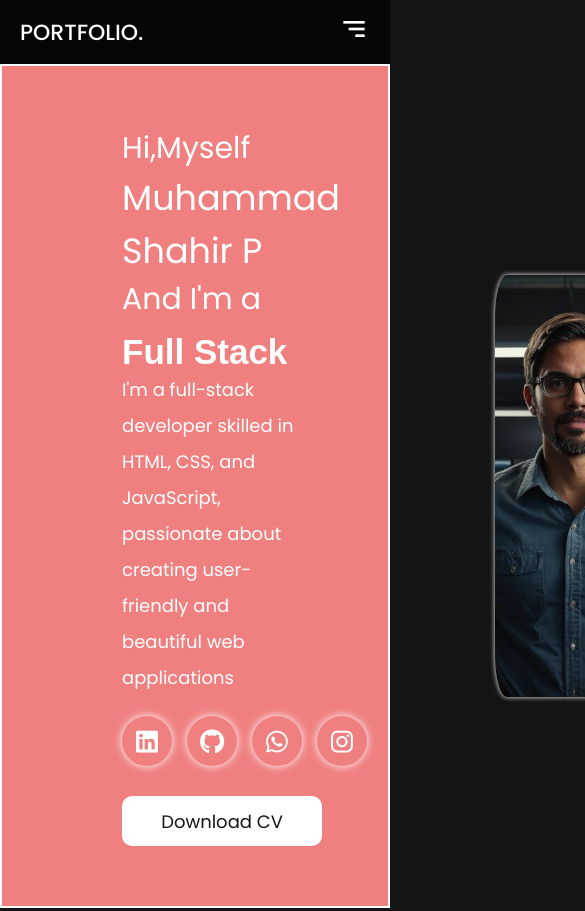
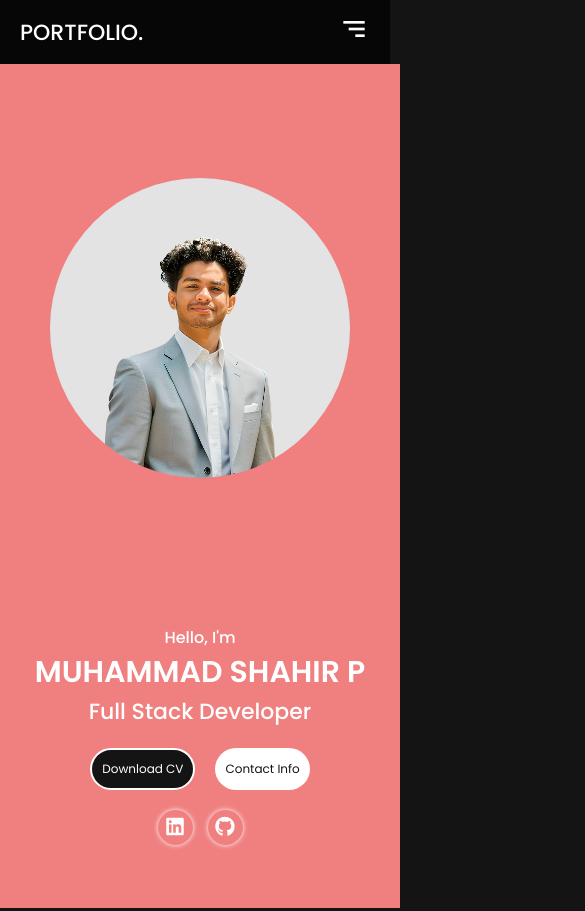
Before and after one commit to shahir-p/portfolio-new, a plain HTML site: page index.html in a window 390 px wide. Shown: the top 911 px of the page, 585 px wide, since content can reach past the window. Drawn offline with nearby package versions, Linux system fonts and the light colour scheme.

Commit message:
new model

```diff
--- a/index.html
+++ b/index.html
@@ -38,38 +38,49 @@
     </header>
 
     <section id="home" class="section home">
-
+        <div class="homeGrid">
+            <div class="imageDiv">
+                <div class="home-img">
+                </div>
+            </div>
+        </div>
+        <div class="homeGrid">
             <div class="home-content">
 
-                <p class="text">Hi,Myself</p>
-                <p id="name">Muhammad Shahir P</p>
+
+                <p class="text">Hello, I'm</p>
+                <p id="name">MUHAMMAD SHAHIR P</p>
                 <div class="developerName">
-                    <div class="textAuto text">And I'm a
-                        <!-- <span id="fullstack">Full Stack Developer</span> -->
-                        <div id="auto-typing"></div>
+                    <div class="textAuto text">
+                        <span id="fullstack">Full Stack Developer</span>
+                        <!-- <div id="auto-typing"></div> -->
                     </div>
                 </div>
 
-            <p id="homeAbout">
+                <!-- <p id="homeAbout">
             I'm a full-stack developer skilled in HTML, CSS, and JavaScript,<br>
-                passionate about creating user-friendly and beautiful web applications</p>
+            passionate about creating user-friendly and beautiful web applications</p> -->
+                <div class="connectButton">
+                    <a href="./img/MUHAMMAD SHAHIR P CV.pdf" class="button" id="button1">Download CV</a>
+                    <a id="button2" class="button" download>Contact Info</a>
+                </div>
                 <div class="social-media">
                     <a href="https://www.linkedin.com/feed/"> <button class="icon"><i id="i"
                                 class="fa-brands fa-linkedin"></i></button></a>
                     <a href="https://github.com/shahirMS7"><button class="icon"><i id="i"
                                 class="fa-brands fa-github"></i></button></a>
-                <a href="https://wa.me/919526718126"><button class="icon"><i id="i"
+                    <!-- <a href="https://wa.me/919526718126"><button class="icon"><i id="i"
                         class="fa-brands fa-whatsapp"></i></button></a>
             <a href="https://www.instagram.com/shahiir__/"><button class="icon"><i id="i"
-                            class="fa-brands fa-instagram"></i></button></a>
+                        class="fa-brands fa-instagram"></i></button></a> -->
                 </div>
-            <a href="./img/MUHAMMAD SHAHIR P CV.pdf" class="button" download>Download CV</a>
+            </div>
         </div>
 
-       <div class="imageDiv">
-            <div class="home-img">
-            </div>
-       </div>
+
+
+
+
 
 
 
--- a/styles.css
+++ b/styles.css
@@ -27,7 +27,7 @@ nav {
   width: 100%;
   height: 64px;
   background: rgba(0, 0, 0, 0.7);
-  padding: 10px 50px;
+  padding: 10px 100px;
   position: fixed;
   top: 0;
   left: 0;
@@ -77,8 +77,9 @@ nav ul li a:hover {
 
 /* Section styling */
 .section {
+  width: 100%;
   height: 95vh;
-  padding: 10px 50px;
+  padding: 10px 80px;
   margin-top: 64px;
 }
 
@@ -111,43 +112,94 @@ nav .close-icon {
 
 
 #home {
+  padding: 0px 200px;
+  display: grid;
+  grid-template-columns: repeat(2,1fr);
+  gap: 20px;
+  /* border: 2px solid white; */
+  align-items: center;
+  justify-content: center;
 
+}
+.homeGrid{
+  /* background-color: green;
+  border: 2px solid black; */
+  width: 100%;
+  height: 100%;
   display: flex;
-  gap: 200px;
-  border: 2px solid white;
+  justify-content: center;
   align-items: center;
-  justify-content: space-between;
+
+}
+.imageDiv {
+  display: flex;
+  justify-content: center;
+  margin-right: 50px;
+  /* width: 50vw; */
+  /* height: 50vh; */
+  /* background-color: green; */
 }
 
+.home-img {
+
+
+  width: 400px;
+  height: 400px;
+  text-align: center;
+  align-items: center;
+  /* margin-left: 30px; */
+  /* margin-top: 100px; */
+  border-radius: 360%;
+  /* border: 1px solid; */
+  /* box-shadow: 0px 0px 5px white; */
+  background-position: center;
+  background-image: url('./images/homebg.png');
+  background-size: cover;
+
+}
+
+.home-img img {
+  width: 100%;
+  height: 100%;
+
+}
+
+
 .home-content {
-  padding-left: 100px;
+  /* padding-left: 100px; */
   /* background-color:lightblue; */
   display: flex;
   flex-direction: column;
   justify-content: center;
-  width: 70vw;
+  align-items: center;
+  /* width: 50vw; */
 }
 
+
 .text {
-  font-size: 30px;
+  font-size: 18px;
+  font-weight: 500;
+}
+#name {
+  font-size: 35px;
+  font-weight: 600;
 }
 
 .text span {
-
+  font-size: 25px;
+  font-weight: 500;
   color: var(--text-color);
 }
 
 .developerName {
   display: flex;
-  justify-content: start;
+  justify-content: center;
   align-items: center;
   gap: 20px;
   width: 500px;
 }
 
-#name {
-  font-size: 35px;
-}
+
 
 .textAuto {
   /* background-color: red; */
@@ -170,13 +222,48 @@ nav .close-icon {
   font-size: 18px;
   line-height: 2;
 }
+.connectButton{
+  display: flex;
+  column-gap: 20px;
+}
+#button1{
+  background-color: var(--bg-color);
+  color: var(--text-color);
+  border: 2px solid white;
+}
+#button1:hover{
+  background-color: var(--text-color);
+  color: var(--bg-color);
+  border: 2px solid white;
+}
+#button1:hover + #button2{
+  background-color: var(--bg-color);
+  color: var(--text-color);
+  border: 2px solid white;
+
+}
+.button {
+  color: var(--bg-color);
+  margin-top: 30px;
+  background-color: var(--text-color);
+  padding: 10px;
+  font-size: 15px;
+  border-radius: 50px;
+  text-decoration: none;
+  display: flex;
+  justify-content: center;
+  align-items: center;
+  /* box-shadow: 0 0 15px var(--text-color); */
+}
+
 
 .social-media {
+  margin-top: 20px;
+  /* background-color: green; */
   display: flex;
-  padding-top: 20px;
+  align-items: center;
+  justify-content: center;
   gap: 15px;
-
-
 }
 
 .social-media a {
@@ -187,13 +274,13 @@ nav .close-icon {
 }
 
 .icon {
-  width: 50px;
-  height: 50px;
+  width: 40px;
+  height: 40px;
   font-size: 100px;
   background-color: transparent;
   color: var(--text-color);
   cursor: pointer;
-  box-shadow: 0 0 8px var(--text-color);
+  box-shadow: 0 0 5px var(--text-color);
 
 }
 
@@ -206,7 +293,7 @@ button {
   justify-content: center;
   align-items: center;
   border: none;
-  border-radius: 50%;
+  border-radius: 360%;
   padding: 10px;
 
 }
@@ -224,75 +311,78 @@ button {
   /* Top shadow */
 }
 
-.button {
-  color: var(--bg-color);
-  margin-top: 30px;
-  height: 50px;
-  width: 200px;
-  background-color: var(--text-color);
-  padding: 10px;
-  font-size: 18px;
-  border-radius: 10px;
-  text-decoration: none;
-  display: flex;
-  justify-content: center;
-  align-items: center;
-  /* box-shadow: 0 0 15px var(--text-color); */
-}
 
-.button:hover {
-  box-shadow: 2px 0px 3px var(--text-color),
-    /* Right shadow */
-    -2px 0px 3px var(--text-color),
-    /* Left shadow */
-    0px 2px 3px var(--text-color),
-    /* Bottom shadow */
-    0px -2px 3px var(--text-color);
-  /* Top shadow */
-}
 
-.imageDiv {
-  display: flex;
-  justify-content: center;
-  margin-right: 100px;
-  width: 30vw;
-  height: 50vh;
-}
 
-.home-img {
-
-  background-color: red;
-  width: 30vw;
-  height: 50vh;
-  text-align: center;
-  align-items: center;
-  /* margin-left: 30px; */
-  /* margin-top: 100px; */
-  border-radius: 10%;
-  /* border: 1px solid; */
-  box-shadow: 0px 0px 5px white;
-  background-position: center;
-  background-image: url('./images/1pr.jpg');
-  background-size: cover;
-
-}
-
-.home-img img {
-  width: 100%;
-  height: 100%;
-
-}
 
 
 /* Responsive Styling */
 
+@media(max-width: 975px){
 
-@media screen and (max-width: 920px) {
-  .textAuto {
+#home {
+  padding: 50px 200px 0px 200px;
+  display: grid;
+  grid-template-columns: repeat(1,1fr);
+  gap: 20px;
+  /* border: 2px solid white; */
+  align-items: center;
+  justify-content: center;
+  /* background-color: lightcoral; */
+}
+.imageDiv {
+  display: flex;
+  justify-content: center;
+  margin-right: 0px;
+  /* width: 50vw; */
+  /* height: 50vh; */
+  /* background-color: green; */
+}
+.home-img {
+  width: 300px;
+  height: 300px;
+}
+.text {
+  font-size: 16px;
+  font-weight: 500;
+}
+#name {
+  font-size: 30px;
+  font-weight: 600;
+}
 
-    display: flex;
-    flex-direction: column;
-  }
+.text span {
+  font-size: 22px;
+  font-weight: 500;
+  color: var(--text-color);
+}
+.button {
+  margin-top: 20px;
+  padding: 10px;
+  font-size: 12px;
+}
+.social-media {
+  margin-top: 20px;
+  /* background-color: green; */
+  display: flex;
+  align-items: center;
+  justify-content: center;
+  gap: 15px;
+}
+.icon {
+  width: 35px;
+  height: 35px;
+  background-color: transparent;
+  color: var(--text-color);
+  cursor: pointer;
+  box-shadow: 0 0 5px var(--text-color);
+
+}
+#i {
+  font-size: 20px;
+}
+}
+@media(max-width: 920px) {
 
   .icons {
     display: flex;
@@ -333,6 +423,7 @@ button {
   /* Sections with background color */
   #home {
     background-color: lightcoral;
+    flex-direction: column-reverse;
   }
 
   #about {
```
Also changed, not shown: images/homebg.png (added). Lines whose indentation alone changed are shown as unchanged.
